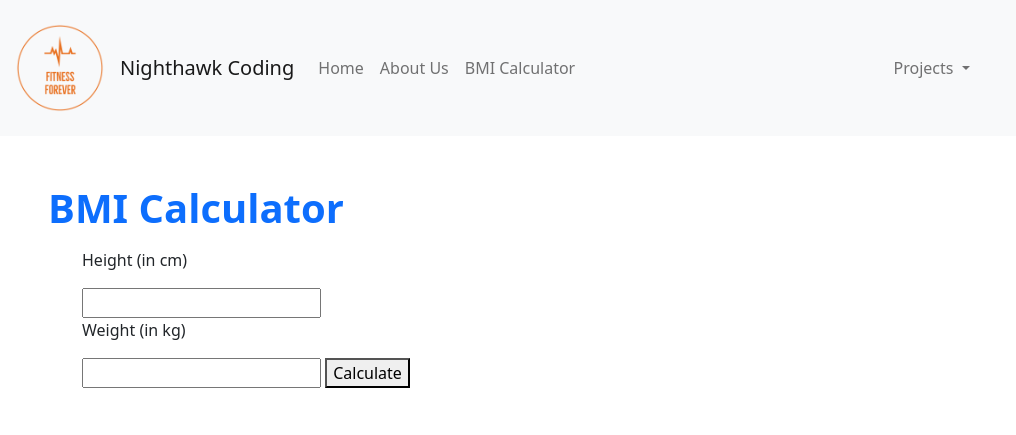
After one commit to Krishiv111/Period5-Tri-1-APCSP-Group, a Flask app: page /bmi/ in a window 1280 px wide. The commit adds this page. Shown: the top 435 px of the page, without its empty margins (0-1016 px from the left). Run offline with Flask 2, Linux system fonts and the light colour scheme.

Commit message:
bmi calculator

```diff
--- a/main.py
+++ b/main.py
@@ -21,6 +21,10 @@ def index():
 def stub():
     return render_template("About-Us.html")
 
+
+@app.route('/bmi/')  # connects /bmi/ URL to bmi() function
+def bmi():
+    return render_template("bmi.html")
 # this runs the application on the development server
 if __name__ == "__main__":
     app.run(debug=True)
--- /dev/null
+++ b/static/js/app.js
@@ -0,0 +1,48 @@
+window.onload = () => {
+	let button = document.querySelector("#btn");
+
+	// Function for calculating BMI
+	button.addEventListener("click", calculateBMI);
+};
+
+function calculateBMI() {
+
+	/* Getting input from user into height variable.
+	Input is string so typecasting is necessary. */
+	let height = parseInt(document
+			.querySelector("#height").value);
+
+	/* Getting input from user into weight variable.
+	Input is string so typecasting is necessary.*/
+	let weight = parseInt(document
+			.querySelector("#weight").value);
+
+	let result = document.querySelector("#result");
+
+	// Checking the user providing a proper
+	// value or not
+	if (height === "" || isNaN(height))
+		result.innerHTML = "Provide a valid Height!";
+
+	else if (weight === "" || isNaN(weight))
+		result.innerHTML = "Provide a valid Weight!";
+
+	// If both input is valid, calculate the bmi
+	else {
+
+		// Fixing upto 2 decimal places
+		let bmi = (weight / ((height * height)
+							/ 10000)).toFixed(2);
+
+		// Dividing as per the bmi conditions
+		if (bmi < 18.6) result.innerHTML =
+			`Under Weight : <span>${bmi}</span>`;
+
+		else if (bmi >= 18.6 && bmi < 24.9)
+			result.innerHTML =
+				`Normal : <span>${bmi}</span>`;
+
+		else result.innerHTML =
+			`Over Weight : <span>${bmi}</span>`;
+	}
+}
--- /dev/null
+++ b/templates/bmi.html
@@ -0,0 +1,48 @@
+
+<!-- Extending the predefined project layout -->
+{% extends "layouts/base.html" %}
+
+<!- This variable sets name of browser tab  -->
+{% set project = "Stubby" %}
+
+<!- This is a replacement block for Body in base.html -->
+{% block body %}
+    <!- Try building a new body here, bootstrap is a wise choice ->
+    <div class="px-5 py-5 mx-auto">
+        <h1 class="text-primary"><strong>BMI Calculator</strong></h1>
+        <p class="text-secondary">
+
+            <!DOCTYPE html>
+            <html>
+            <head>
+                <script type="text/javascript" src="../static/js/app.js">
+                </script>
+
+            </head>
+            <body>
+                <div class="container">
+
+                    <p>Height (in cm)</p>
+
+                    <input type="text" id="height">
+
+                    <p>Weight (in kg)</p>
+
+                    <input type="text" id="weight">
+
+                    <button id="btn">Calculate</button>
+
+                    <div id="result"></div>
+
+                </div>
+            </body>
+
+            </html>
+
+
+
+{% endblock %}
+
+<!- This is turning off birds background from base.html -->
+{% block background %}
+{% endblock %}
--- a/templates/layouts/navbar.html
+++ b/templates/layouts/navbar.html
@@ -12,6 +12,7 @@ This HTML is setup as a fragment allowing it to be "included" by other HTML file
             <!-- url_for is a Jinja2 pre-processor that finds route from function name (def) -->
             <a class="nav-link" href={{ url_for('index') }}>Home</a>
             <a class="nav-link" href={{ url_for('stub') }}>About Us</a>
+            <a class="nav-link" href={{ url_for('bmi') }}>BMI Calculator</a>
         </div>
     </div>
     <div class="collapse navbar-collapse" id="navbarNavDarkDropdown">
```
